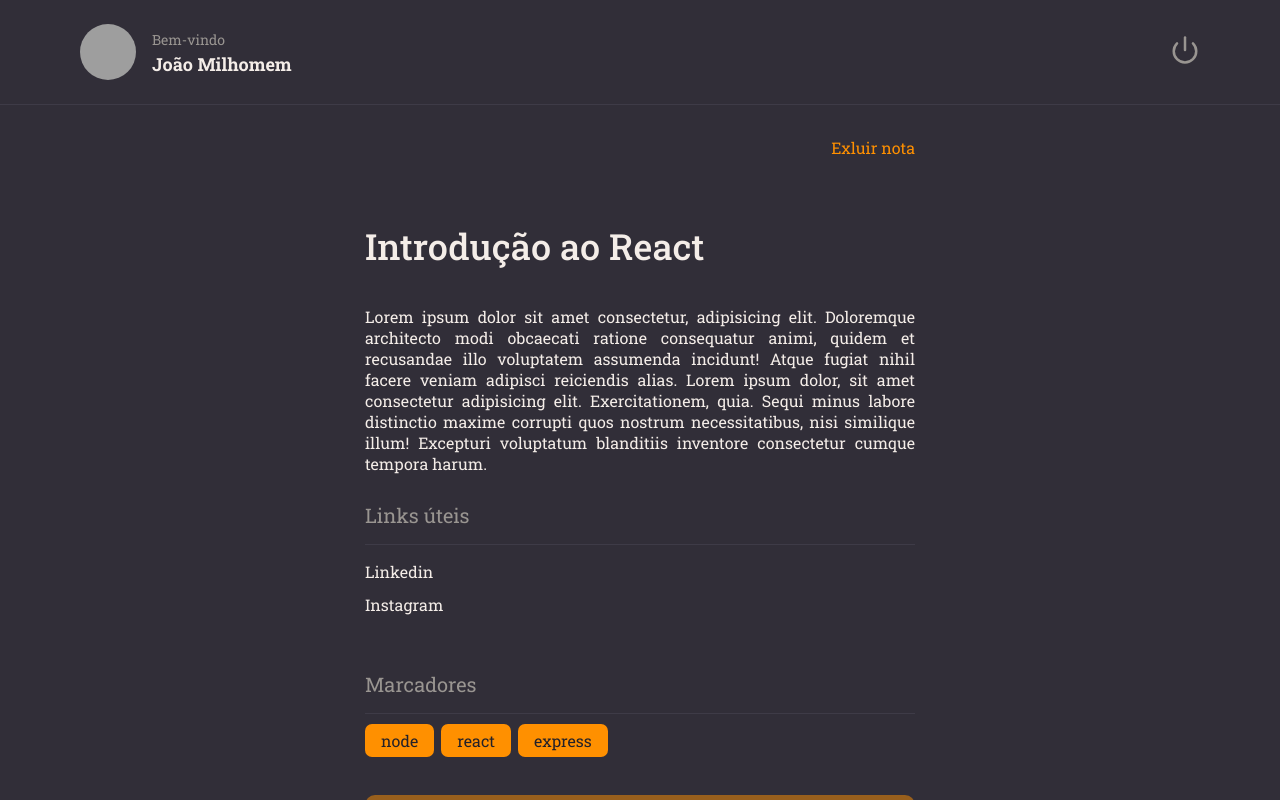
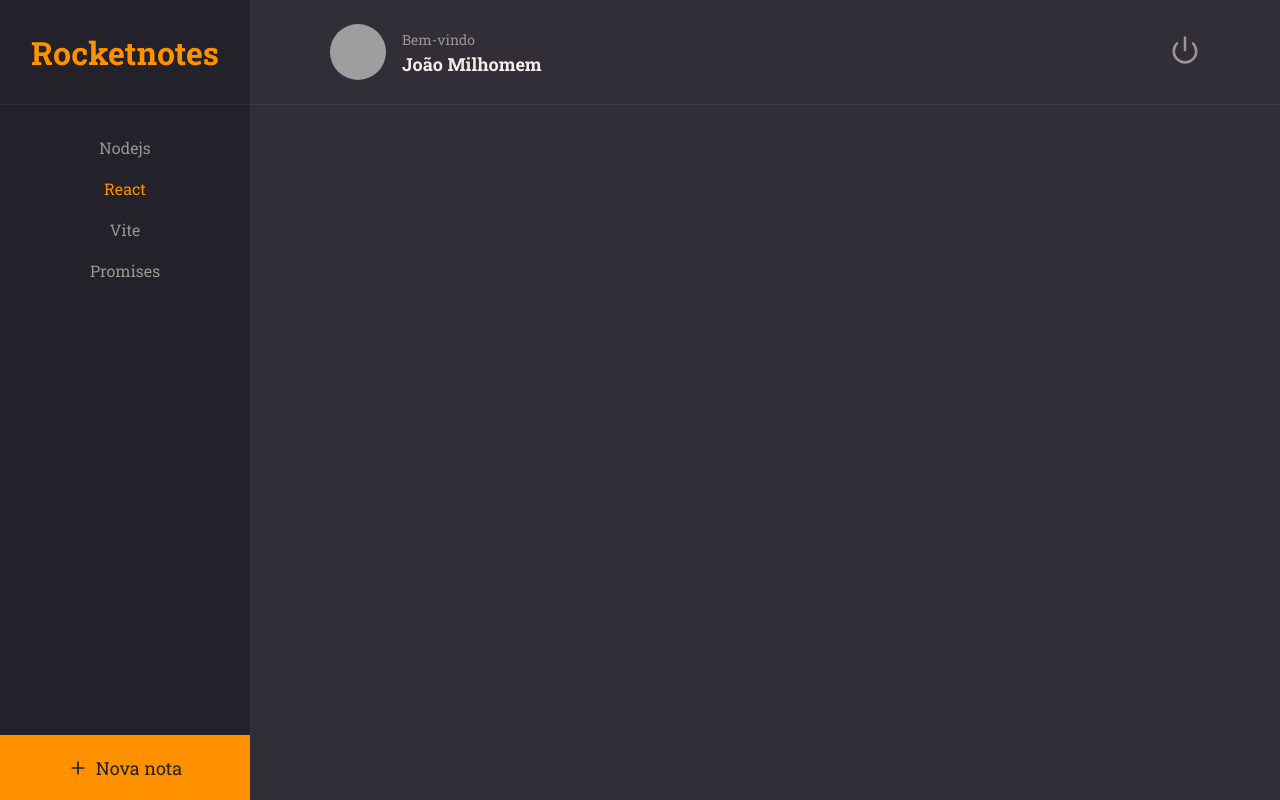
Before and after one commit to joao-milhomem/rocketnotes, a React (Vite) app: page / in a window 1280 px wide. Built offline with nearby package versions, Linux system fonts and the light colour scheme; grey boxes are pictures that could not be loaded.

Commit message:
Homepage developing

```diff
--- /dev/null
+++ b/src/Pages/Home/index.jsx
@@ -0,0 +1,30 @@
+import { Container, Brand, Menu, NewNote } from "./style";
+import { Header } from "../../components/Header";
+import { ButtonText } from "../../components/ButtonText";
+import {FiPlus} from 'react-icons/fi'
+export function Home() {
+  return (
+    <Container>
+      <Brand>
+        <h1>Rocketnotes</h1>
+      </Brand>
+
+      <Header/>
+
+      <Menu>
+        <ul>
+          <li><ButtonText title='Nodejs'/></li>
+          <li><ButtonText title='React' active/></li>
+          <li><ButtonText title='Vite'/></li>
+          <li><ButtonText title='Promises'/></li>
+        </ul>
+      </Menu>
+
+      <NewNote>
+        <FiPlus/>
+        <span>Nova nota</span>
+      </NewNote>
+
+    </Container>
+  )
+}
--- /dev/null
+++ b/src/Pages/Home/style.js
@@ -0,0 +1,59 @@
+import styled from "styled-components";
+
+
+export const Container = styled.div`
+  width: 100%;
+  height: 100vh;
+
+  display: grid;
+  grid-template-areas:
+  "brand header"
+  "menu search"
+  "menu content"
+  "newNote content";
+  grid-template-columns: 250px auto;
+  grid-template-rows: 105px 80px auto 65px;
+
+`
+
+export const Brand = styled.div`
+  grid-area: brand;
+
+  display: flex;
+  justify-content:center;
+  align-items: center;
+
+  background-color: ${({theme}) => theme.COLORS.BACKGROUND_900};
+  border-bottom:1px solid ${({theme}) => theme.COLORS.BACKGROUND_800};
+  color: ${({theme}) => theme.COLORS.ORANGE};
+`
+export const Menu =styled.nav`
+  grid-area: menu;
+  background-color: ${({theme}) => theme.COLORS.BACKGROUND_900};
+
+  ul{
+    display: grid;
+    gap: 20px;
+    text-align: center;
+
+    margin-top: 32px;
+  }
+`
+export const NewNote = styled.button`
+  grid-area: newNote;
+
+  border: none;
+  background-color: ${({theme}) => theme.COLORS.ORANGE};
+  color: ${({theme}) => theme.COLORS.BACKGROUND_900};
+
+  display: flex;
+  align-items: center;
+  justify-content: center;
+  gap: 8px;
+
+  font-size: 18px;
+
+  >svg{
+    font-size: 20px;
+  }
+`
--- a/src/components/ButtonText/index.jsx
+++ b/src/components/ButtonText/index.jsx
@@ -1,8 +1,8 @@
 import { Container } from "./styles";
 
-export function ButtonText({title, ...rest}) {
+export function ButtonText({title, active, ...rest}) {
   return(
-    <Container type="button" {...rest}>
+    <Container type="button" active = {active} {...rest}>
       {title}
     </Container>
   )
--- a/src/components/ButtonText/styles.js
+++ b/src/components/ButtonText/styles.js
@@ -3,6 +3,6 @@ import styled from "styled-components";
 export const Container = styled.button`
   background:none ;
   border: none;
-  color: ${({theme}) => theme.COLORS.ORANGE};
+  color: ${({theme, active}) => active ? theme.COLORS.ORANGE : theme.COLORS.GRAY_100 };
   font-size: 16px;
 `
--- a/src/main.jsx
+++ b/src/main.jsx
@@ -5,14 +5,14 @@ import { ThemeProvider } from 'styled-components'
 import GlobalStyle from './styles/global'
 import theme from './styles/theme'
 
-import {Details} from './Pages/Details'
+import {Home} from './Pages/Home'
 
 
 ReactDOM.createRoot(document.getElementById('root')).render(
   <React.StrictMode>
     <ThemeProvider theme={theme}>
       <GlobalStyle/>
-      <Details/>
+      <Home/>
     </ThemeProvider>
   </React.StrictMode>
 )
```
